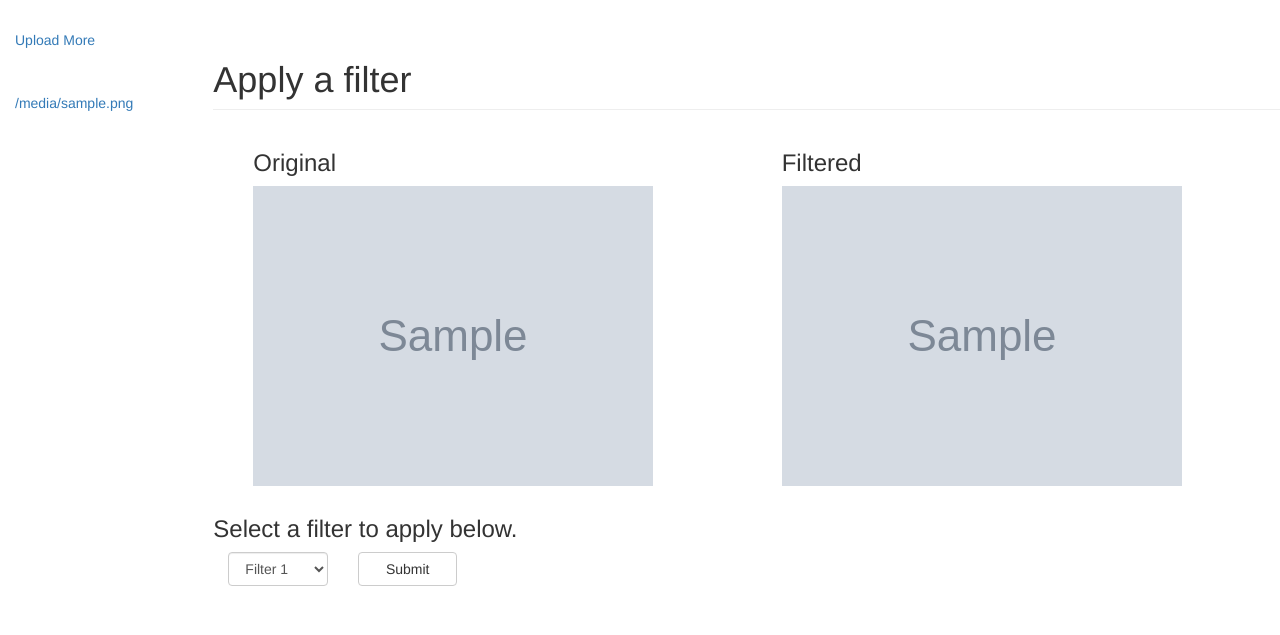
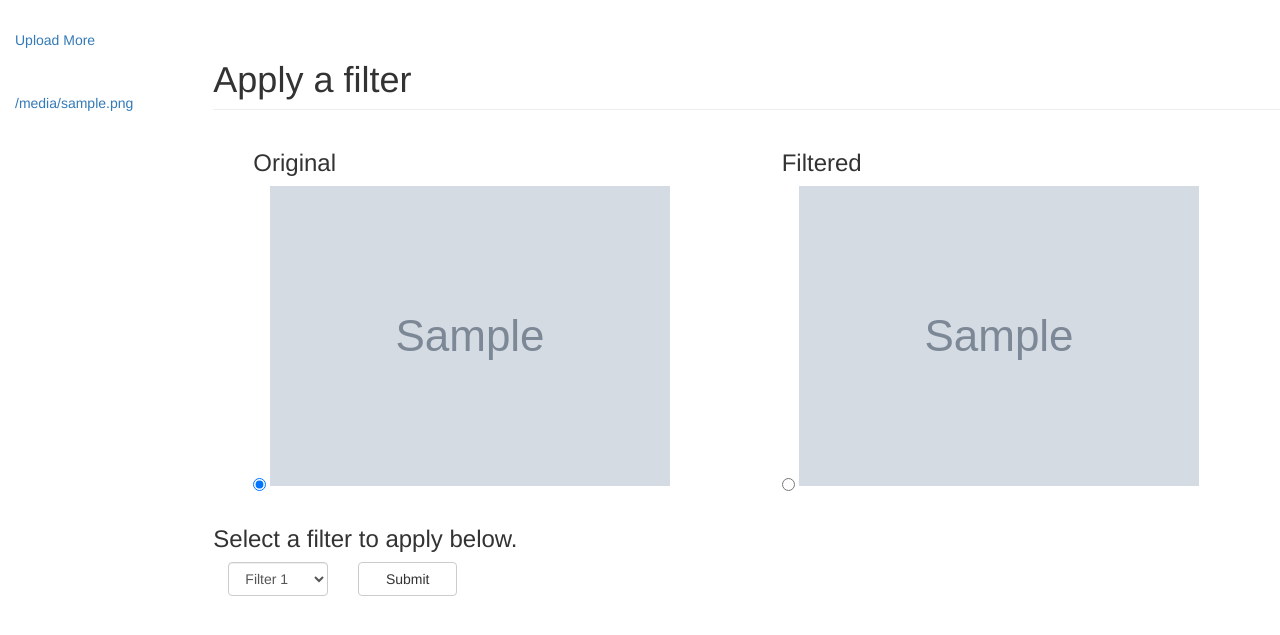
Before and after one commit to riosr8/DIP-Spatial-Filtering, a Flask app: template app/templates/filter.html in a window 1280 px wide. Shown: the part 52-687 px from the top of the page. Run offline with Flask 2, Linux system fonts and the light colour scheme; the template is opened without the code that fills it: most values are stand-ins (such as "Sample title", 1, 10 or a date in 2020); grey boxes marked "Sample" are stand-in pictures; some libraries are stand-ins or nearby versions.

Commit message:
Refactored filter form

```diff
--- a/app/templates/filter.html
+++ b/app/templates/filter.html
@@ -23,20 +23,20 @@
             </div>
             <div class="col-md-offset-2 main">
                 <h1 class="page-header">Apply a filter</h1>
-                <form>
+                <form method="POST" role="form">
                     <ul>
                         <div class="row">
                             <div class="col-xs-6 col-md-6 col-lg-6">
                                 <h3>Original</h3>
-                                <input type="image" name="original" src="{{ selected_image_url }}"
-                                       class="img-responsive"/>
-                                {#                            <a href="#"><img src="{{ selected_image_url }}" class="img-responsive"></a>#}
+                                <input type="radio" name="original" checked value="{{ selected_image_url }}"/>
+                                <label for="original_img"><img id="original_img" src="{{ selected_image_url }}"
+                                                               class="img-responsive"/></label>
                             </div>
                             <div class="col-xs-6 col-md-6 col-lg-6">
                                 <h3>Filtered</h3>
-                                <input type="image" name="filtered" src="{{ selected_image_url }}"
-                                       class="img-responsive"/>
-                                {#                            <a href="#"><img src="{{ selected_image_url }}" class="img-responsive"></a>#}
+                                <input type="radio" name="filtered"/>
+                                <label for="filtered_img"><img id="filtered_img_res" src="{{ selected_image_url }}"
+                                                               class="img-responsive"/></label>
                             </div>
                         </div>
                     </ul>
```
